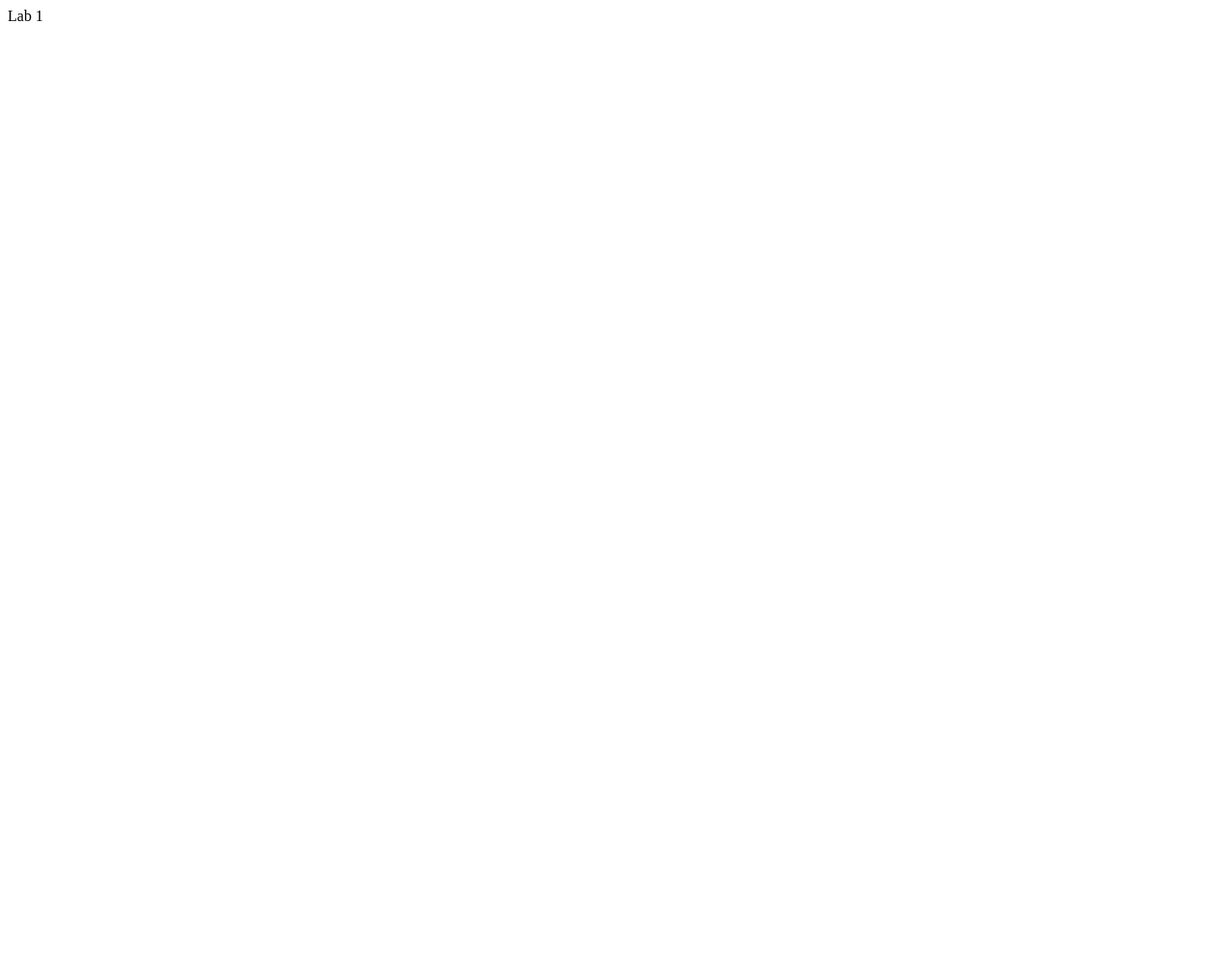
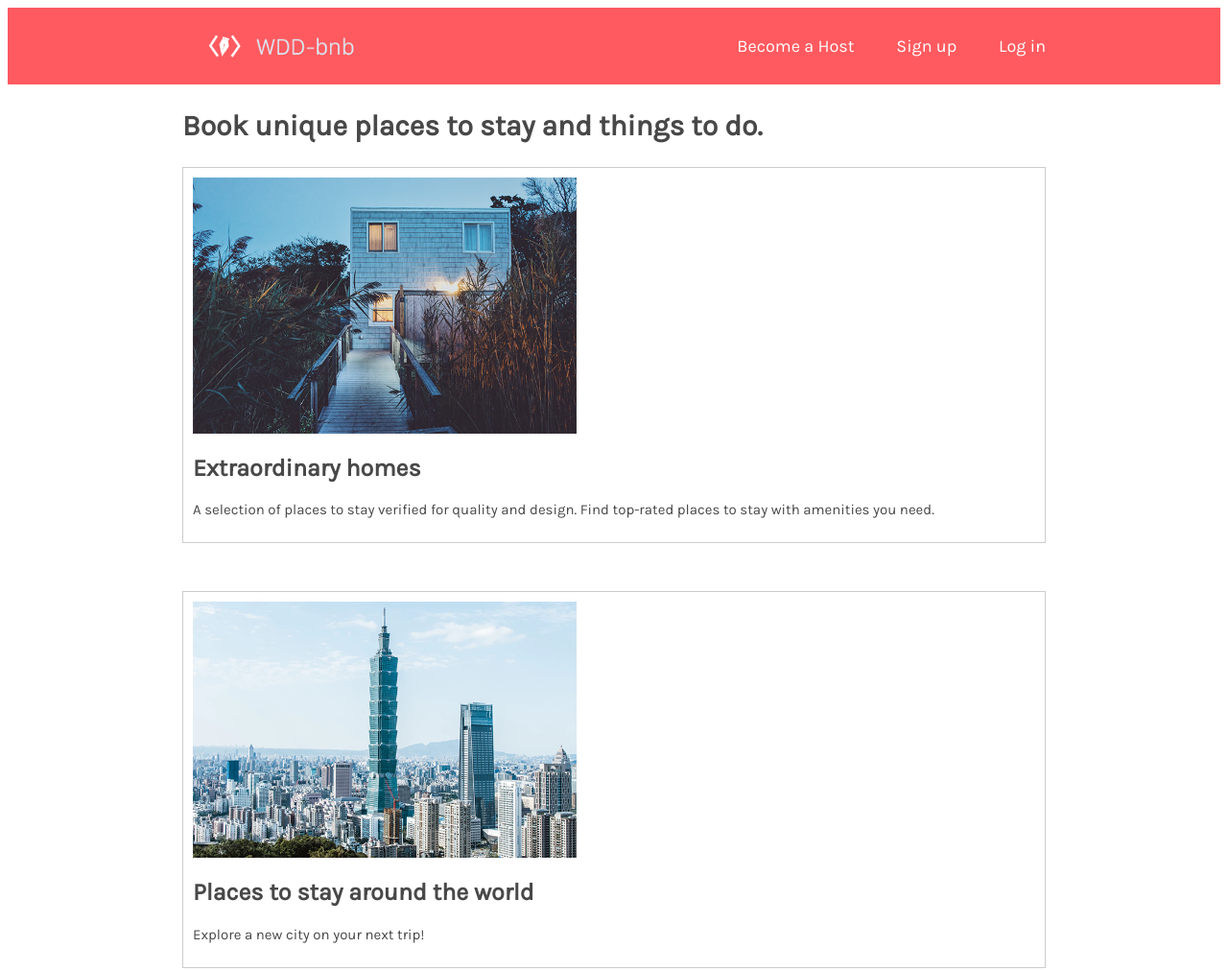
Before and after one commit to juanaldama/juanaldama.github.io, a plain HTML site: page labs/lab2/index.html in a window 1280 px wide. Shown: the top 1012 px of the page at 96% size. Before the commit the page ends 800 px from the top, so only its background shows below. Drawn offline with Linux system fonts and the light colour scheme.

Commit message:
finished lab2

```diff
--- /dev/null
+++ b/labs/lab2/css/style.css
@@ -0,0 +1,83 @@
+body {
+    font-family: Karla, sans-serif;
+    color: #484848;
+}
+
+nav ul {
+    list-style-type: none;
+    padding-inline-start: 0;
+    margin-block-start: 0;
+    margin-block-end: 0;
+}
+
+header {
+    background-color: #FF5A5F;
+    margin: 0;
+    padding: 0;
+    height: 80px;
+}
+
+#logo {
+    height: 80px;
+}
+
+nav {
+    display: inline-block;
+    float: right;
+}
+
+nav li {
+    display: inline-block;
+    margin-left: 40px;
+    line-height: 80px;
+}
+
+nav a {
+    color: white;
+    font-size: 18px;
+    text-decoration: none;
+    cursor: pointer;
+
+}
+
+nav a:visited {
+    color: white;
+    font-size: 18px;
+    text-decoration: none;
+    cursor: pointer;
+
+}
+
+nav a:hover {
+    text-decoration: underline;
+
+}
+
+.content {
+    width: 900px;
+    margin: auto;
+}
+
+section {
+    padding: 10px;
+    border: 1px solid #cccccc;
+    margin-bottom: 50px;
+}
+
+section img {
+    width: 400px;
+}
+
+h1 {
+    font-size: 30px;
+    padding-top: 5px;
+    padding-bottom: 5px;
+}
+
+h2 {
+    font-size: 25px;
+}
+
+section p {
+    font-size: 15px;
+}
--- a/labs/lab2/index.html
+++ b/labs/lab2/index.html
@@ -1,6 +1,50 @@
-<!DOCTYPE html>
 <html>
-    <body>
-        Lab 1
-    </body>
+
+<head>
+  <title>WDD-bnb</title>
+  <link rel="stylesheet" href="css/style.css">
+  <link href="https://fonts.googleapis.com/css?family=Karla&display=swap" rel="stylesheet">
+
+</head>
+
+<body>
+  <header>
+    <div class="content" <a href="home">
+      <img src="img/logo.png" alt="" id="logo" />
+      </a>
+      <nav>
+        <ul>
+          <li><a href="become-host">Become a Host</a></li>
+          <li><a href="sign-up">Sign up</a></li>
+          <li><a href="log-in">Log in</a></li>
+        </ul>
+      </nav>
+    </div>
+  </header>
+
+  <div class="content">
+    <h1>Book unique places to stay and things to do.</h1>
+    <section>
+      <img src="img/house.png" />
+      <h2>Extraordinary homes</h2>
+      <p>
+        A selection of places to stay verified for quality and design. Find
+        top-rated places to stay with amenities you need.
+      </p>
+    </section>
+    <section>
+      <img src="img/city.png" />
+      <h2>Places to stay around the world</h2>
+      <p>Explore a new city on your next trip!</p>
+    </section>
+    <section>
+      <img src="img/sushimaking.png" />
+      <h2>Top-rated experiences</h2>
+      <p>
+        Book one-of-a-kind activities hosted by locals, created for the curious.
+      </p>
+    </section>
+  </div>
+</body>
+
 </html>
```
Also changed, not shown: labs/lab2/img/city.png (added), labs/lab2/img/house.png (added), labs/lab2/img/logo.png (added), labs/lab2/img/sushimaking.png (added), 2 other files.
